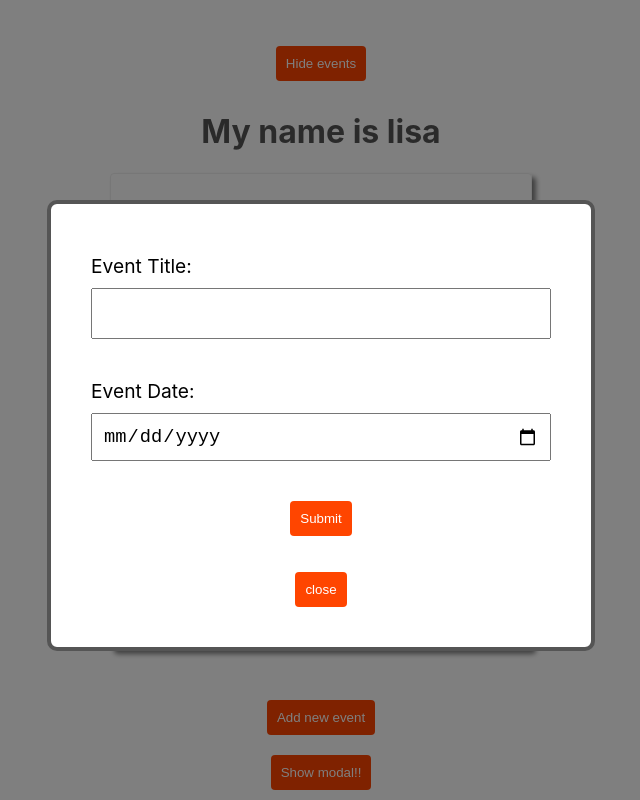
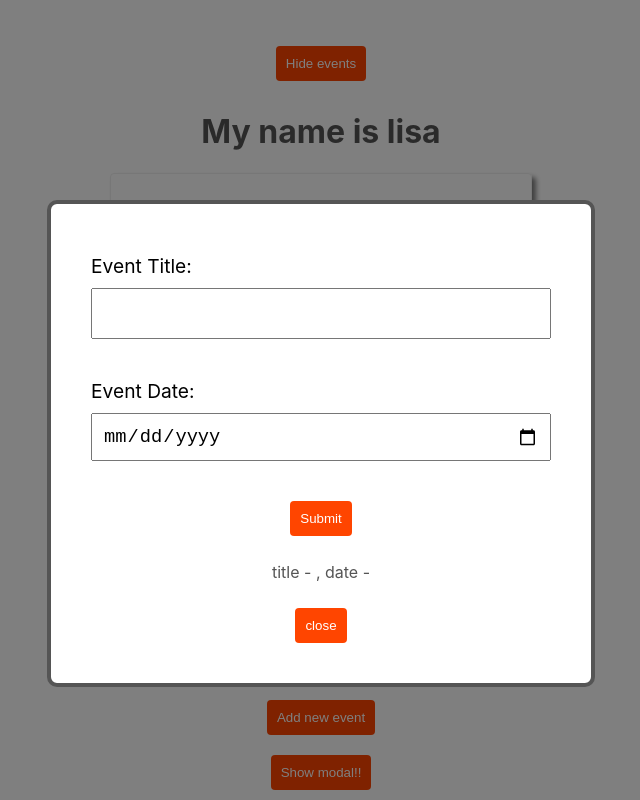
Before and after one commit to lisamaliqi/NetNinjaNotes_React_and_Firebase, a React (Vite) app in the folder 5.styling-react-applications/: page / in a window 1280 px wide. Both pictures are taken after a click on the button "Add new event". Shown: the part 465-1265 px from the top of the page, without its empty margins (319-959 px from the left). Built offline with nearby package versions, Linux system fonts and the light colour scheme.

Commit message:
using onChange when adding title and date

```diff
--- a/5.styling-react-applications/src/components/NewEventForm.tsx
+++ b/5.styling-react-applications/src/components/NewEventForm.tsx
@@ -1,19 +1,30 @@
+import { useState } from 'react';
 import './NewEventForm.css'
 
 export default function NewEventForm() {
+
+    const [ title, setTitle ] = useState('');
+    const [ date, setDate ] = useState('');
+
+    // const handleChange = (e: any) => {
+    //     setTitle(e.target.value);
+    // };
+
     return (
         <form className='new-event-form'>
             <label>
                 <span>Event Title:</span>
-            <input type="text" />
+                <input type="text" onChange={(e) => {setTitle(e.target.value)}} />
+                {/* onChange shows regular changes being done by the user */}
             </label>
 
             <label>
                 <span>Event Date:</span>
-            <input type="date" />
+                <input type="date" onChange={(e) => {setDate(e.target.value)}}/>
             </label>
 
             <button>Submit</button>
+            <p>title - {title}, date - {date}</p>
         </form>
     )
 }
```
Lines whose indentation alone changed are shown as unchanged.
